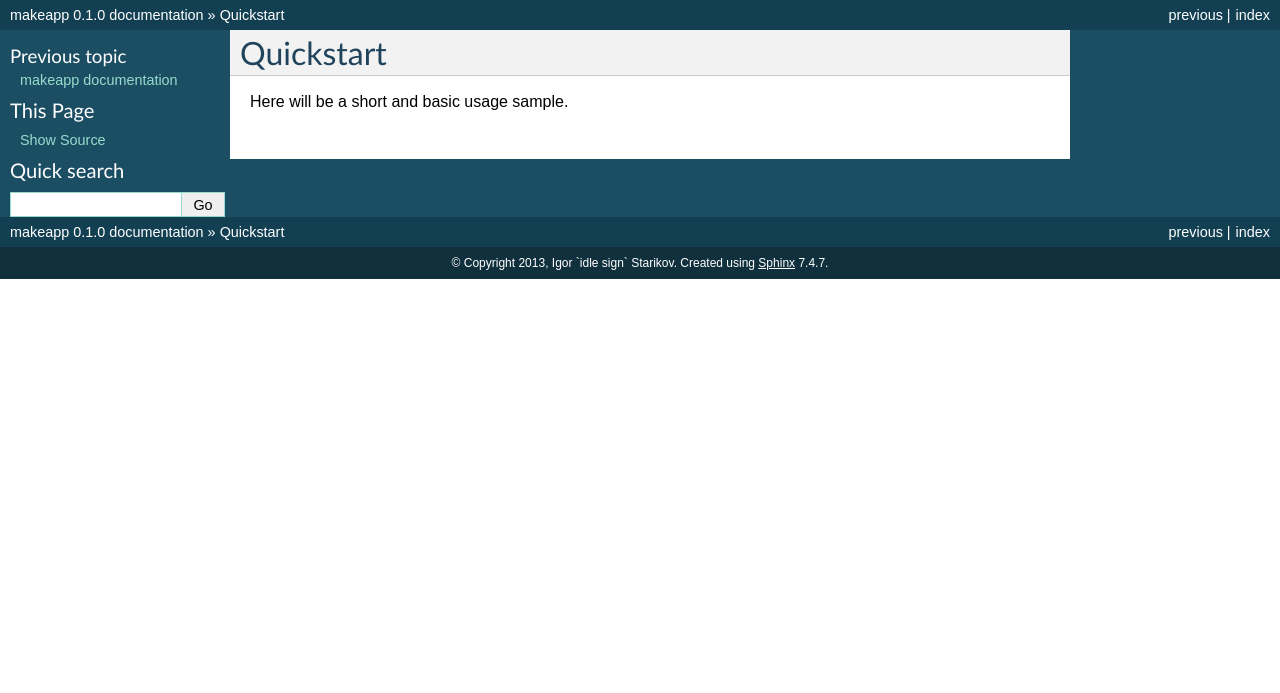
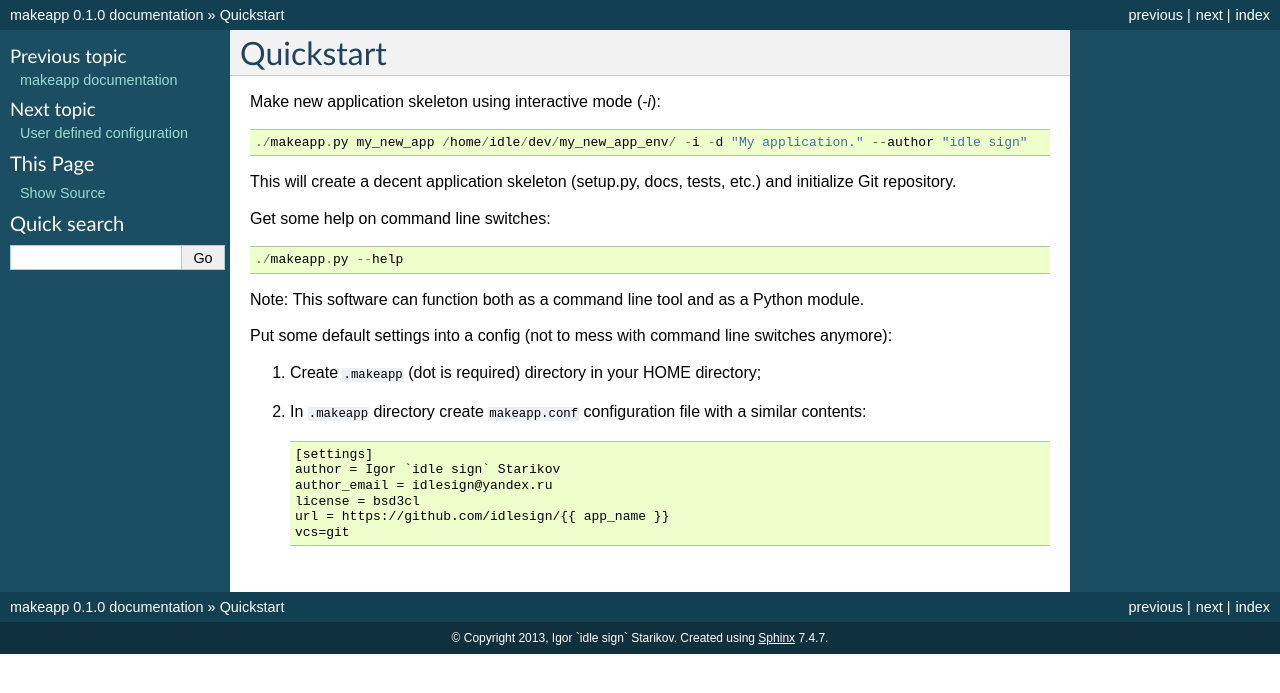
Before and after one commit to idlesign/makeapp, a Sphinx documentation site: the page built from docs/source/quickstart.rst, in a window 1280 px wide. Shown: the top 693 px of the page. Built offline with Sphinx 7.4.7, drawn with Linux system fonts in a browser that asks for light colours.

```diff
--- a/docs/source/quickstart.rst
+++ b/docs/source/quickstart.rst
@@ -1,4 +1,31 @@
 Quickstart
 ============
 
-Here will be a short and basic usage sample.
+
+Make new application skeleton using interactive mode (`-i`)::
+
+    ./makeapp.py my_new_app /home/idle/dev/my_new_app_env/ -i -d "My application." --author "idle sign"
+
+
+This will create a decent application skeleton (setup.py, docs, tests, etc.) and initialize Git repository.
+
+
+Get some help on command line switches::
+
+    ./makeapp.py --help
+
+
+Note: This software can function both as a command line tool and as a Python module.
+
+
+Put some default settings into a config (not to mess with command line switches anymore):
+
+1. Create ``.makeapp`` (dot is required) directory in your HOME directory;
+2. In ``.makeapp`` directory create ``makeapp.conf`` configuration file with a similar contents::
+
+    [settings]
+    author = Igor `idle sign` Starikov
+    author_email = idlesign@yandex.ru
+    license = bsd3cl
+    url = https://github.com/idlesign/{{ app_name }}
+    vcs=git
```
Also changed, not shown: README.rst (+9 -1 lines), docs/source/index.rst (+11 -2 lines), docs/source/userconf.rst (added, +76 -0 lines), 1 other file.
